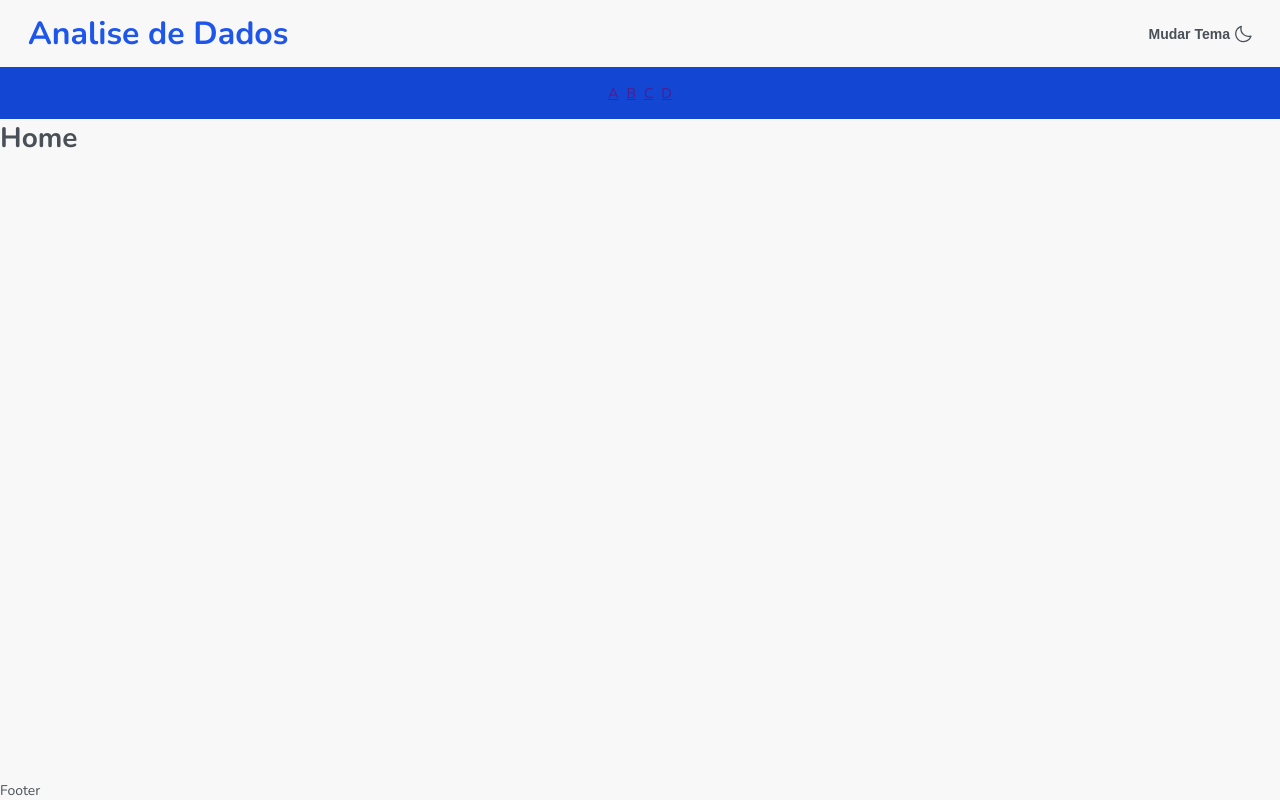
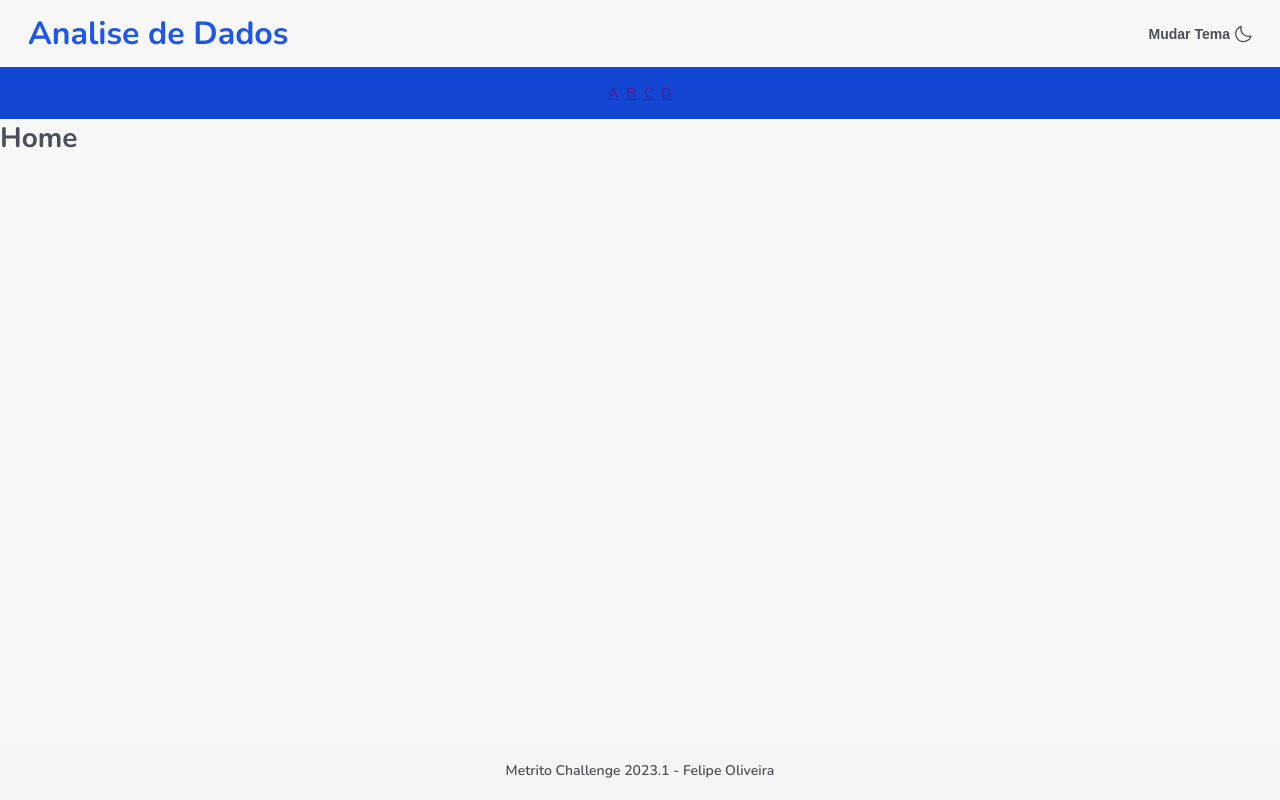
Before and after one commit to Felipstein/metrito-challenge-frontend, a React (Vite) app: page / in a window 1280 px wide. Built offline with nearby package versions, Linux system fonts and the light colour scheme.

Commit message:
✨ feat: added footer

```diff
--- /dev/null
+++ b/src/components/Footer/index.tsx
@@ -0,0 +1,12 @@
+import React from 'react';
+
+import * as S from './styles';
+
+export const Footer: React.FC = () => {
+
+  return (
+    <S.FooterContainer>
+      Metrito Challenge 2023.1 - Felipe Oliveira
+    </S.FooterContainer>
+  );
+};
--- /dev/null
+++ b/src/components/Footer/styles.ts
@@ -0,0 +1,14 @@
+import styled from 'styled-components';
+
+export const FooterContainer = styled.footer`
+  display: flex;
+  align-items: center;
+  justify-content: center;
+
+  color: ${({ theme }) => theme.anatomy.colors.footer.text};
+  background-color: ${({ theme }) => theme.anatomy.colors.footer.background};
+
+  font-weight: 600;
+
+  padding: 2rem;
+`;
--- a/src/components/Layout/index.tsx
+++ b/src/components/Layout/index.tsx
@@ -3,6 +3,7 @@ import React from 'react';
 import { LayoutProps } from './types';
 import * as S from './styles';
 import { Header } from '../Header';
+import { Footer } from '../Footer';
 
 export const Layout: React.FC<LayoutProps> = ({ children }) => {
   return (
@@ -11,7 +12,7 @@ export const Layout: React.FC<LayoutProps> = ({ children }) => {
       <div className="content">
         {children}
       </div>
-      <footer>Footer</footer>
+      <Footer />
     </S.LayoutPage>
   );
 };
```
